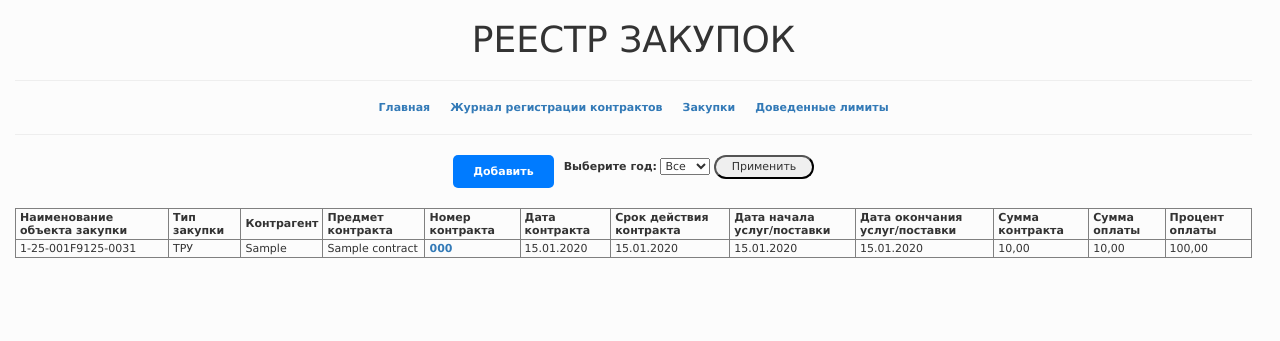
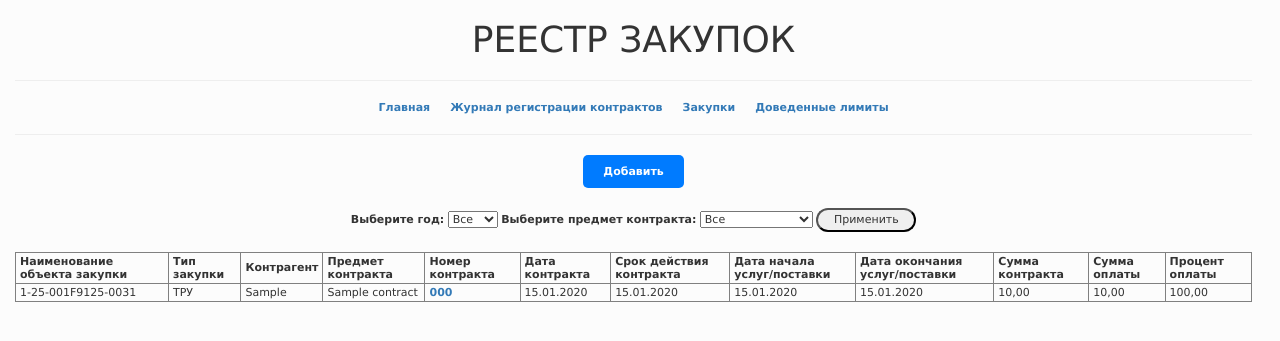
Before and after one commit to evlx87/contract_control, a Django app: page /contracts/ in a window 1280 px wide. Shown: the top 341 px of the page. Run offline with Django 5.2, Linux system fonts and the light colour scheme; tables that the repository leaves empty hold one stand-in row (values such as "Sample post"); some libraries are stand-ins or nearby versions.

Commit message:
в списке контрактов добавлена возможность фильтрации по предмету контракта

```diff
--- a/contracts/templates/contracts/purchases_list.html
+++ b/contracts/templates/contracts/purchases_list.html
@@ -13,12 +13,21 @@
 {% block page_content %}
 <div class="button_container">
     <a class="pp_button" href="{% url 'contracts:add_contract' %}">Добавить</a>
+</div>
+<div class="button_container">
     <form method="get">
     <label for="year">Выберите год:</label>
     <select name="year" id="year">
         <option value="" {% if not selected_year %}selected{% endif %}>Все</option>
         {% for year in years %}
             <option value="{{ year|date:'Y' }}" {% if selected_year == year|date:'Y' %}selected{% endif %}>{{ year|date:'Y' }}</option>
+        {% endfor %}
+    </select>
+    <label for="subject">Выберите предмет контракта:</label>
+    <select name="subject" id="subject">
+        <option value="" {% if not selected_subject %}selected{% endif %}>Все</option>
+        {% for subject in subjects %}
+            <option value="{{ subject }}" {% if selected_subject == subject %}selected{% endif %}>{{ subject }}</option>
         {% endfor %}
     </select>
     <button type="submit">Применить</button>
--- a/contracts/views.py
+++ b/contracts/views.py
@@ -59,6 +59,9 @@ class PurchaseListView(ListView):
         year = self.request.GET.get('year')
         if year:
             queryset = queryset.filter(contract_date__year=year)
+        subject = self.request.GET.get('subject')
+        if subject:
+            queryset = queryset.filter(contract_subject=subject)
         return queryset.order_by('contract_date')
 
     def get_context_data(self, **kwargs):
@@ -66,6 +69,8 @@ class PurchaseListView(ListView):
         context['page_title'] = 'Закупки'
         context['years'] = Contract.objects.order_by('contract_date').dates('contract_date', 'year', order='ASC')
         context['selected_year'] = self.request.GET.get('year', '')
+        context['subjects'] = Contract.objects.values_list('contract_subject', flat=True).distinct()
+        context['selected_subject'] = self.request.GET.get('subject', '')
         return context
 
 
```
Also changed, not shown: contracts/migrations/0002_alter_contract_name_alter_contract_purchase_type.py (added).
